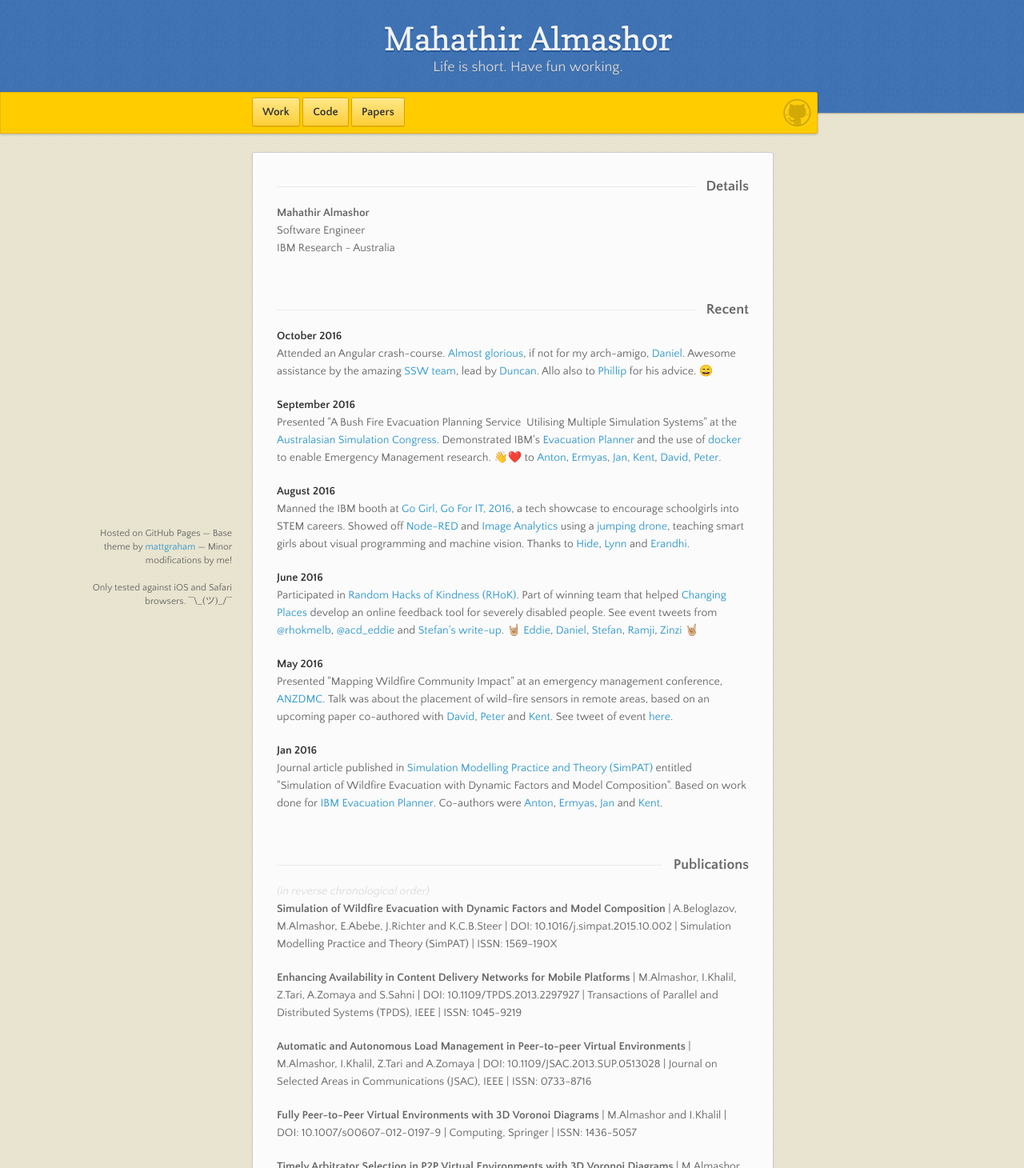
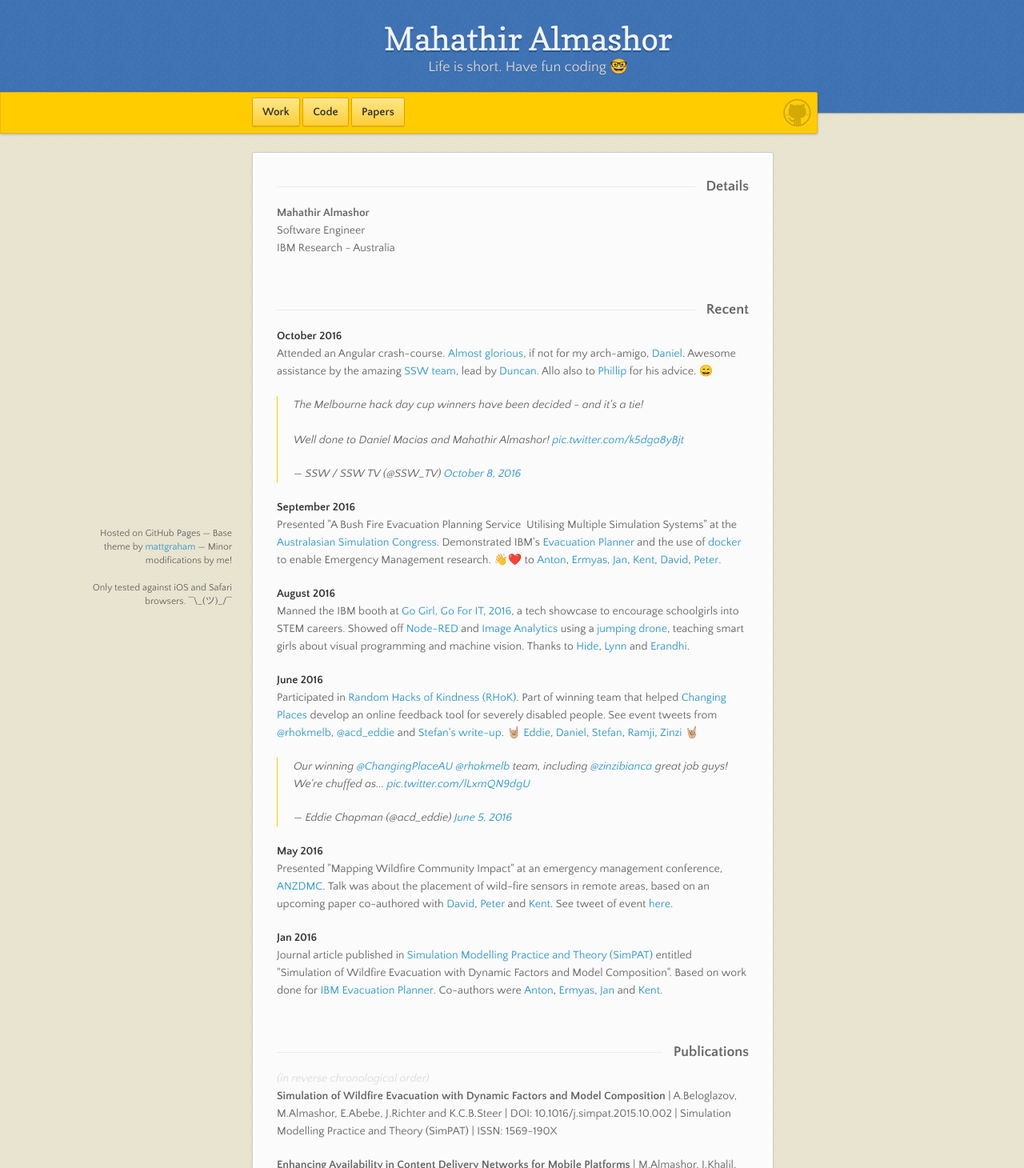
Before and after one commit to ma-al/ma-al.github.io, a plain HTML site: page index.html in a window 1280 px wide. Shown: the top 1460 px of the page at 80% size. Drawn offline with nearby package versions, Linux system fonts and the light colour scheme.

Commit message:
testing twitter embeds
Signed-off-by: Mahathir Almashor <malmash@au1.ibm.com>

```diff
--- a/index.html
+++ b/index.html
@@ -18,7 +18,7 @@
 
 <header>
    <h1>Mahathir Almashor</h1>
-   <p>Life is short. Have fun working.</p>
+   <p>Life is short. Have fun coding 🤓</p>
 </header>
 
 <div id="banner">
@@ -63,6 +63,7 @@
    <strong>October 2016</strong>
    <br>
    Attended an Angular crash-course. <a href="https://twitter.com/SSW_TV/status/784639225434107904">Almost glorious</a>, if not for my arch-amigo, <a href="https://www.linkedin.com/in/dmaciasg">Daniel</a>. Awesome assistance by the amazing <a href="https://www.ssw.com.au/ssw/default.aspx">SSW team</a>, lead by <a href="https://github.com/duncanhunter">Duncan</a>. Allo also to <a href="https://mobilevoting.com.au/team/phillip-zada/">Phillip</a> for his advice. <g-emoji alias="wave" fallback-src="https://assets-cdn.github.com/images/icons/emoji/smile.png">😄</g-emoji>
+   <blockquote class="twitter-tweet" data-lang="en"><p lang="en" dir="ltr">The Melbourne hack day cup winners have been decided - and it&#39;s a tie!<br><br>Well done to Daniel Macias and Mahathir Almashor! <a href="https://t.co/k5dga8yBjt">pic.twitter.com/k5dga8yBjt</a></p>&mdash; SSW / SSW TV (@SSW_TV) <a href="https://twitter.com/SSW_TV/status/784639225434107904">October 8, 2016</a></blockquote> <script async src="//platform.twitter.com/widgets.js" charset="utf-8"></script>
 </p>
 
 <p>
@@ -91,6 +92,8 @@
    <a href="https://www.linkedin.com/in/stefanwelack">Stefan</a>,
    <a href="https://www.linkedin.com/in/ramji-piramanayagam-4b5b228">Ramji</a>,
    <a href="https://angel.co/zinzi-sullivan">Zinzi</a> <g-emoji alias="metal" fallback-src="https://assets-cdn.github.com/images/icons/emoji/metal.png">🤘🏼</g-emoji>
+
+   <blockquote class="twitter-tweet" data-lang="en"><p lang="en" dir="ltr">Our winning <a href="https://twitter.com/ChangingPlaceAU">@ChangingPlaceAU</a> <a href="https://twitter.com/rhokmelb">@rhokmelb</a> team, including <a href="https://twitter.com/zinzibianca">@zinzibianca</a> great job guys! We&#39;re chuffed as... <a href="https://t.co/lLxmQN9dgU">pic.twitter.com/lLxmQN9dgU</a></p>&mdash; Eddie Chapman (@acd_eddie) <a href="https://twitter.com/acd_eddie/status/739345009435017217">June 5, 2016</a></blockquote> <script async src="//platform.twitter.com/widgets.js" charset="utf-8"></script>
 </p>
 
 <p>
```
